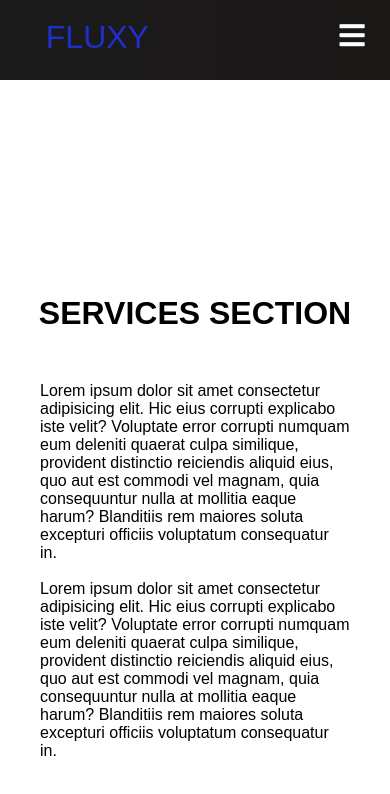
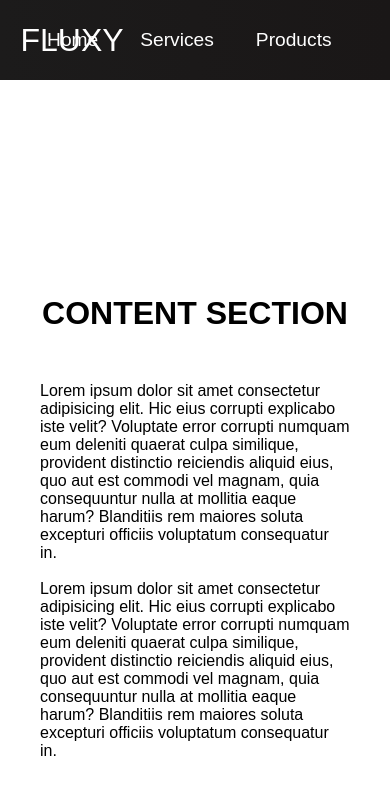
Before and after one commit to nadiamariduena/react-navbar-change-onscroll1, a React (Create React App) app: page / in a window 390 px wide. Shown: the top 794 px of the page. Built offline with nearby package versions, Linux system fonts and the light colour scheme.

Commit message:
cleaning it

```diff
--- a/src/components/Content.js
+++ b/src/components/Content.js
@@ -4,7 +4,7 @@ const Content = () => {
   return (
     <React.Fragment>
       <section id="top">
-        <h1>services section</h1>
+        <h1>ContenT section</h1>
 
         <div className="someText">
           <p>
--- a/src/components/NavBar.js
+++ b/src/components/NavBar.js
@@ -7,6 +7,10 @@ import { Link } from "react-router-dom";
 //
 function NavBar() {
   const [click, setClick] = useState(false);
+  //  1_ related to the navbar change on scroll
+  const [navbar, setNavbar] = useState(false);
+  //
+  //
 
   const handleClick = () => setClick(!click);
   // to close mobile
@@ -14,7 +18,16 @@ function NavBar() {
 
   //
   //
-
+  // 3_ related to the navbar change on scroll
+  const changeBackground = () => {
+    if (window.scrollY >= 80) {
+      setNavbar(true);
+    } else {
+      setNavbar(false);
+    }
+  };
+  // 2_ related to the navbar change on scroll
+  window.addEventListener("scroll", changeBackground);
   /*
 
 
@@ -22,14 +35,12 @@ function NavBar() {
   */
   return (
     <>
-      <nav className="navbar">
+      <nav className={navbar ? "navbar active" : "navbar"}>
         <div className="navbar-container">
           <Link to="/" className="navbar-logo" onClick={closeMobileMenu}>
             FLUXY
           </Link>
-          <div className="menu-icon" onClick={handleClick}>
-            <i className={click ? "fas fa-times" : "fas fa-bars"} />
-          </div>
+
           {/*
 
 
--- a/src/scss/navBar.scss
+++ b/src/scss/navBar.scss
@@ -1,7 +1,6 @@
 .navbar {
   background: linear-gradient(90deg, rgb(28, 27, 27) 0%, rgb(26, 23, 23) 100%);
-  min-height: 3vh;
-  padding: 30px 0;
+  height: 80px;
   display: flex;
   justify-content: center;
   align-items: center;
@@ -10,8 +9,7 @@
   top: 0;
   z-index: 999;
 
-  // The .active class will work with the function inside the navbar component
-  .active {
+  &:active {
     background: linear-gradient(
       90deg,
       rgb(66, 2, 194) 0%,
@@ -21,21 +19,13 @@
 
   .navbar-container {
     display: flex;
-    justify-content: space-around;
+    justify-content: center;
     align-items: center;
     padding: 10px;
     max-width: 1500px;
 
-    .menu-icon {
-      display: none;
-
-      .fa-bars {
-        color: #fff;
-      }
-    }
-
     .navbar-logo {
-      color: rgb(30, 48, 202);
+      color: #fff;
       justify-self: start;
       margin-left: 20px;
       cursor: pointer;
@@ -44,6 +34,10 @@
       display: flex;
       align-items: center;
       //
+      .fa-typo3 {
+        margin-left: 0.5rem;
+        font-size: 1.8rem;
+      }
     }
 
     .nav-menu {
@@ -56,11 +50,12 @@
       justify-content: end;
       margin-right: 2rem;
     }
-
+    // links wrap
     .nav-item {
       height: 80px;
     }
 
+    // links
     .nav-links {
       color: #fff;
       display: flex;
@@ -68,93 +63,11 @@
       text-decoration: none;
       padding: 0.5rem 1rem;
       height: 100%;
-
-      &:hover {
-        border-bottom: 4px solid #fff;
-        transition: all 0.2s ease-out;
-      }
     }
 
-    @media screen and (max-width: 960px) {
-      .NavbarItems {
-        position: relative;
-      }
-
-      .nav-menu {
-        display: flex;
-        flex-direction: column;
-        width: 100%;
-        height: 90vh;
-        position: absolute;
-        top: 80px;
-        left: -100%;
-        opacity: 1;
-        transition: all 0.5s ease;
-      }
-
-      .nav-menu.active {
-        background: #66ff00;
-        left: 0;
-        opacity: 1;
-        transition: all 0.5s ease;
-        z-index: 1;
-      }
-
-      .nav-links {
-        text-align: center;
-        padding: 2rem;
-        width: 100%;
-        display: table;
-        &:hover {
-          color: red;
-          background-color: #fff;
-          border-radius: 0;
-        }
-      }
-
-      .navbar-logo {
-        position: absolute;
-        top: 0;
-        left: 0;
-        transform: translate(25%, 50%);
-      }
-
-      .menu-icon {
-        display: block;
-        position: absolute;
-        top: 0;
-        right: 0;
-        transform: translate(-100%, 60%);
-        font-size: 1.8rem;
-        cursor: pointer;
-      }
-
-      .fa-times {
-        color: #fff;
-        font-size: 2rem;
-      }
-
-      .nav-links-mobile {
-        display: block;
-        text-align: center;
-        margin: 2rem auto;
-        border-radius: 4px;
-        width: 80%;
-        text-decoration: none;
-        font-size: 1.5rem;
-        background-color: transparent;
-        color: #fff;
-        padding: 14px 20px;
-        border: 1px solid #fff;
-        transition: all 0.3s ease-out;
-        &:hover {
-          background: #fff;
-          color: #242424;
-          transition: 250ms;
-        }
-      }
-
-      //
+    .nav-links:hover {
+      border-bottom: 4px solid #fff;
+      transition: all 0.2s ease-out;
     }
   }
 }
```
Also changed, not shown: src/components/Services.js (+4 -3 lines).
